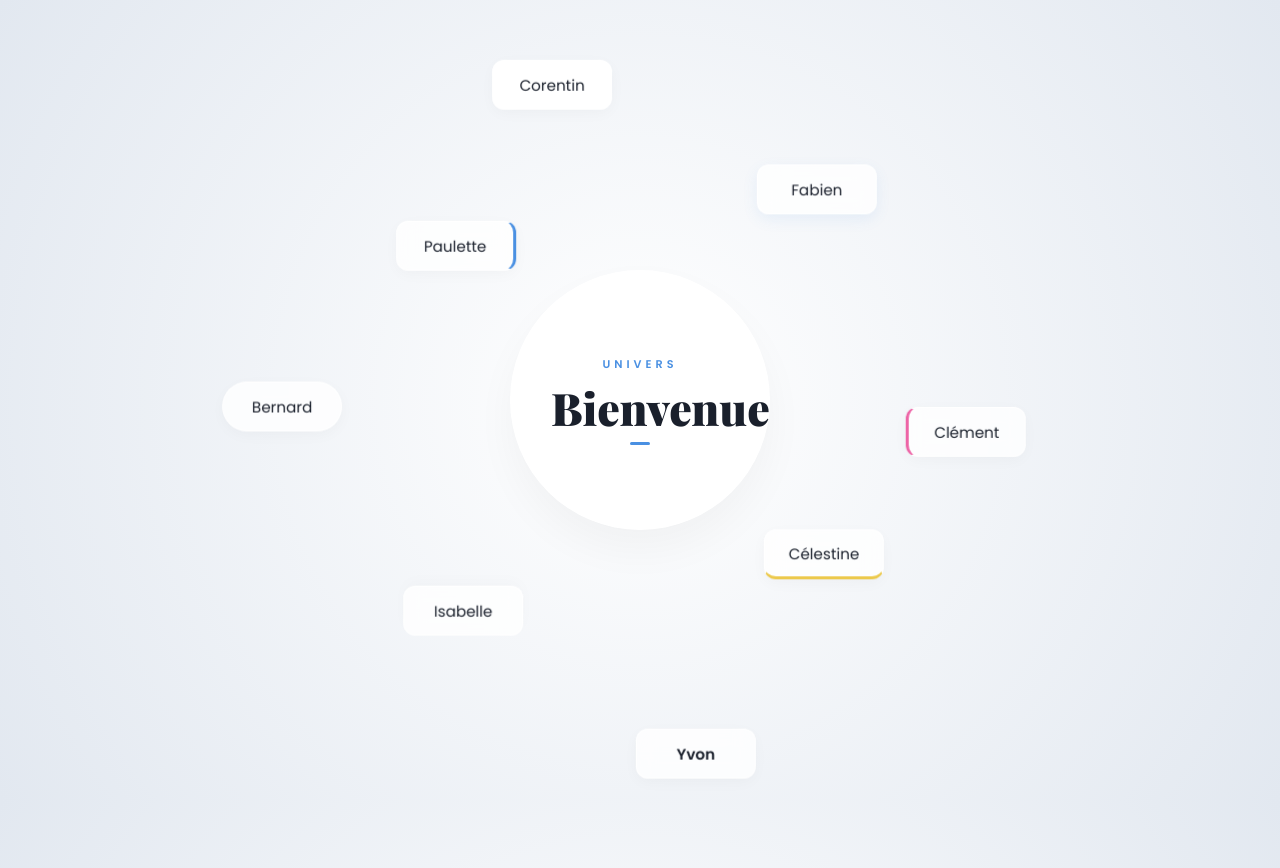
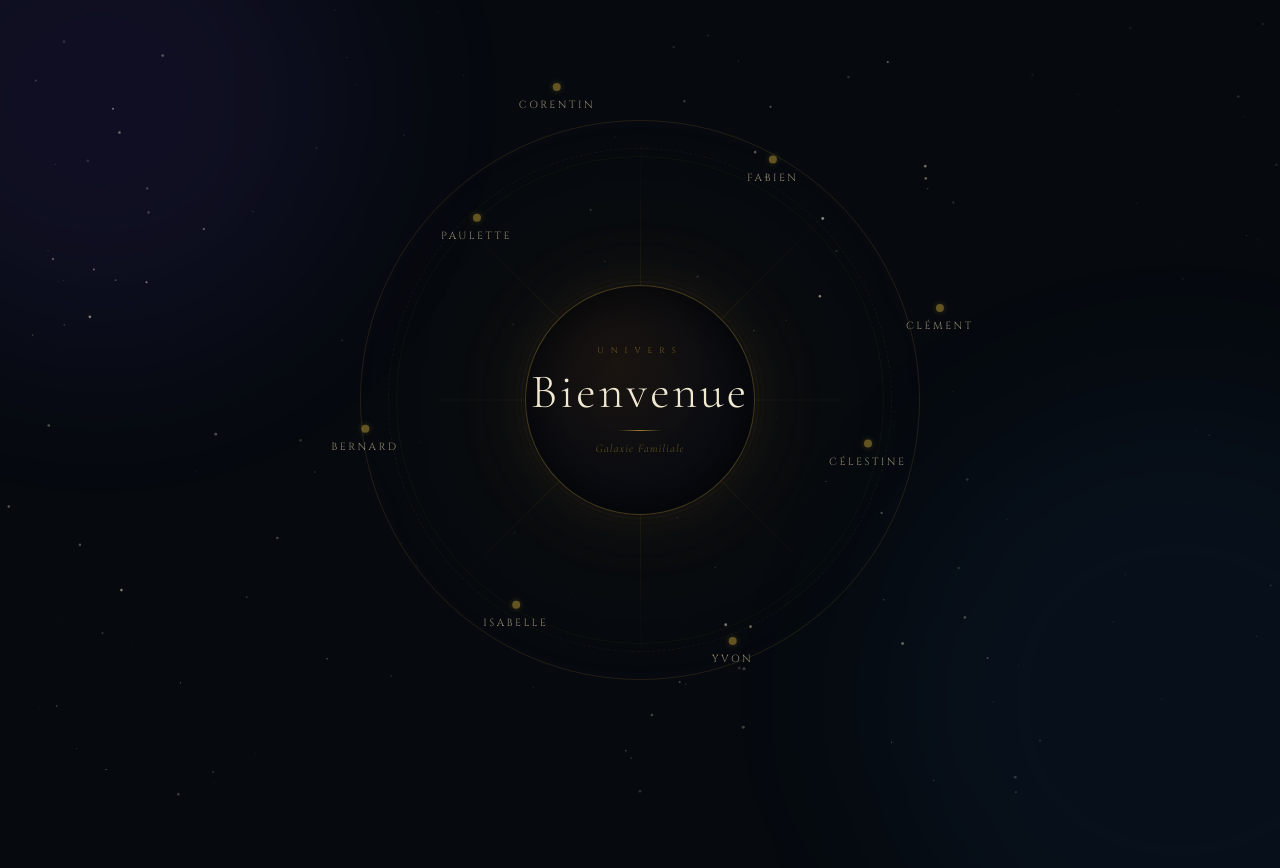
Before and after one commit to fabinus/gestionnaire, a plain HTML site: page index.html in a window 1280 px wide. After the commit the page ends 800 px from the top, so only its background shows below. Drawn offline with nearby package versions, Linux system fonts and the light colour scheme.

Commit message:
Update index.html

```diff
--- a/index.html
+++ b/index.html
@@ -3,170 +3,347 @@
 <head>
   <meta charset="UTF-8">
   <meta name="viewport" content="width=device-width, initial-scale=1.0">
-    <title>Bienvenue | Galaxie Familiale</title>
-    <link href="https://fonts.googleapis.com/css2?family=Playfair+Display:wght@700;900&family=Poppins:wght@300;400;600&display=swap" rel="stylesheet">
+  <title>Galaxie Familiale</title>
+  <link href="https://fonts.googleapis.com/css2?family=Cormorant+Garamond:ital,wght@0,300;0,400;0,600;1,300;1,400&family=Cinzel:wght@400;600&display=swap" rel="stylesheet">
   <style>
-        :root {
-            --bg: #f5f7fa;
-            --tile-bg: rgba(255, 255, 255, 0.8);
-            --accent: #4a90e2;
-            --text: #1a202c;
+    *, *::before, *::after { margin: 0; padding: 0; box-sizing: border-box; }
+
+    html, body {
+      width: 100%;
+      height: 100%;
+      overflow: hidden;
+      background: #060a0f;
     }
 
-        * { margin: 0; padding: 0; box-sizing: border-box; }
-
     body {
-            background: var(--bg);
-            background-image: radial-gradient(circle at 50% 50%, #ffffff 0%, #e2e8f0 100%);
-            font-family: 'Poppins', sans-serif;
-            height: 100vh;
       display: flex;
+      align-items: center;
       justify-content: center;
-            align-items: center;
-            overflow: hidden;
-            color: var(--text);
     }
 
-        /* --- CONTENEUR D'ORBITE --- */
-        .orbit-container {
-            position: relative;
-            width: 600px;
-            height: 600px;
-            display: flex;
-            justify-content: center;
-            align-items: center;
+    canvas#stars {
+      position: fixed;
+      inset: 0;
+      width: 100%;
+      height: 100%;
+      pointer-events: none;
+      z-index: 0;
     }
 
-        /* --- CŒUR CENTRAL --- */
-        .center-card {
+    .nebula {
+      position: fixed;
+      border-radius: 50%;
+      filter: blur(80px);
+      pointer-events: none;
+      z-index: 1;
+    }
+    .nebula-1 { width: 500px; height: 500px; background: rgba(100,60,200,0.10); top: -150px; left: -150px; }
+    .nebula-2 { width: 600px; height: 600px; background: rgba(30,100,180,0.07); bottom: -200px; right: -200px; }
+    .nebula-3 { width: 300px; height: 300px; background: rgba(200,140,20,0.06); top: 50%; left: 50%; transform: translate(-50%,-50%); }
+
+    .orbit-scene {
       position: relative;
-            z-index: 100;
-            text-align: center;
-            background: white;
-            padding: 40px;
+      z-index: 10;
+      width: 560px;
+      height: 560px;
+      display: flex;
+      align-items: center;
+      justify-content: center;
+    }
+
+    .orbit-ring {
+      position: absolute;
+      inset: 0;
       border-radius: 50%;
-            width: 260px;
-            height: 260px;
+      border: 1px solid rgba(212,175,55,0.13);
+    }
+    .orbit-ring::after {
+      content: '';
+      position: absolute;
+      inset: 35px;
+      border-radius: 50%;
+      border: 1px solid rgba(212,175,55,0.05);
+    }
+
+    .trail {
+      position: absolute;
+      inset: 28px;
+      border-radius: 50%;
+      border: 1px dashed rgba(212,175,55,0.07);
+      pointer-events: none;
+    }
+
+    .shine-line {
+      position: absolute;
+      top: 0;
+      left: 50%;
+      width: 1px;
+      height: 50%;
+      transform-origin: bottom center;
+      background: linear-gradient(to top, rgba(212,175,55,0.12), transparent);
+      pointer-events: none;
+    }
+
+    .core {
+      position: relative;
+      z-index: 50;
       display: flex;
       flex-direction: column;
+      align-items: center;
       justify-content: center;
-            box-shadow: 0 20px 40px rgba(0,0,0,0.04), inset 0 0 20px rgba(255,255,255,1);
-            border: 1px solid rgba(255,255,255,0.8);
+      width: 230px;
+      height: 230px;
+      border-radius: 50%;
+      background: radial-gradient(circle at 40% 35%, #1a1410 0%, #0a0c12 60%, #06070d 100%);
+      border: 1px solid rgba(212,175,55,0.28);
+      box-shadow:
+        0 0 60px rgba(212,175,55,0.07),
+        inset 0 0 50px rgba(0,0,0,0.7),
+        0 0 140px rgba(212,175,55,0.03);
+    }
+    .core::before {
+      content: '';
+      position: absolute;
+      inset: -5px;
+      border-radius: 50%;
+      border: 1px solid rgba(212,175,55,0.05);
+    }
+    .core::after {
+      content: '';
+      position: absolute;
+      inset: -10px;
+      border-radius: 50%;
+      border: 1px solid rgba(212,175,55,0.025);
     }
 
-        .center-card h1 {
-            font-family: 'Playfair Display', serif;
-            font-size: 2.8rem;
-            color: var(--text);
-            font-weight: 900;
-            margin: 5px 0;
+    .core-label {
+      font-family: 'Cinzel', serif;
+      font-size: 0.52rem;
+      letter-spacing: 7px;
+      color: rgba(212,175,55,0.45);
+      text-transform: uppercase;
+      margin-bottom: 12px;
+    }
+    .core-title {
+      font-family: 'Cormorant Garamond', serif;
+      font-size: 3rem;
+      font-weight: 300;
+      color: #f0e8d0;
+      line-height: 1;
+      letter-spacing: 3px;
+    }
+    .core-line {
+      width: 44px;
+      height: 1px;
+      background: linear-gradient(90deg, transparent, rgba(212,175,55,0.7), transparent);
+      margin-top: 14px;
+    }
+    .core-sub {
+      font-family: 'Cormorant Garamond', serif;
+      font-size: 0.72rem;
+      font-style: italic;
+      color: rgba(212,175,55,0.38);
+      margin-top: 10px;
+      letter-spacing: 1px;
     }
 
-        .center-card span {
-            font-size: 0.7rem;
-            letter-spacing: 4px;
-            color: var(--accent);
-            text-transform: uppercase;
-            font-weight: 600;
+    .orbit-wrap {
+      position: absolute;
+      inset: 0;
+      animation: spin 60s linear infinite;
     }
 
-        /* --- SYSTÈME ORBITAL --- */
-        .orbit-wrapper {
+    .node {
       position: absolute;
-            width: 100%;
-            height: 100%;
-            animation: rotate 45s linear infinite;
+      display: flex;
+      flex-direction: column;
+      align-items: center;
+      justify-content: center;
+      cursor: pointer;
+      animation: counter-spin 60s linear infinite;
+      transition: transform 0.4s cubic-bezier(0.34,1.56,0.64,1);
+    }
+    .node-dot {
+      width: 8px;
+      height: 8px;
+      border-radius: 50%;
+      background: rgba(212,175,55,0.45);
+      margin-bottom: 7px;
+      transition: all 0.4s ease;
+      box-shadow: 0 0 6px rgba(212,175,55,0.25);
+    }
+    .node-name {
+      font-family: 'Cinzel', serif;
+      font-size: 0.65rem;
+      font-weight: 400;
+      color: rgba(220,200,160,0.65);
+      letter-spacing: 2.5px;
+      text-transform: uppercase;
+      white-space: nowrap;
+      transition: all 0.4s ease;
     }
 
-        .tile {
-            position: absolute;
-            width: 120px;
-            height: 50px;
-            background: var(--tile-bg);
-            backdrop-filter: blur(10px);
-            -webkit-backdrop-filter: blur(10px);
-            border-radius: 12px;
-            display: flex;
-            justify-content: center;
-            align-items: center;
-            font-weight: 400;
-            font-size: 0.95rem;
-            cursor: pointer;
-            box-shadow: 0 4px 15px rgba(0,0,0,0.03);
-            border: 1px solid rgba(255,255,255,0.9);
-            transition: all 0.5s cubic-bezier(0.34, 1.56, 0.64, 1);
-            animation: counter-rotate 45s linear infinite;
+    .node:hover .node-dot {
+      background: #d4af37;
+      transform: scale(1.7);
+      box-shadow: 0 0 16px rgba(212,175,55,0.75);
+    }
+    .node:hover .node-name {
+      color: #f0e8d0;
+      text-shadow: 0 0 18px rgba(212,175,55,0.5);
+    }
+    .node.active .node-dot {
+      background: #ffd700;
+      transform: scale(2.2);
+      box-shadow: 0 0 28px rgba(255,215,0,0.95);
+    }
+    .node.active .node-name {
+      color: #ffd700;
+      text-shadow: 0 0 28px rgba(255,215,0,0.75);
+      font-size: 0.72rem;
     }
 
-        /* Styles spécifiques discrets */
-        .t1 { top: 0%; left: 50%; translate: -50% 0; box-shadow: 0 5px 15px rgba(74, 144, 226, 0.1); }
-        .t2 { top: 15%; left: 85%; border-left: 3px solid #ed64a6; }
-        .t3 { top: 50%; left: 100%; translate: -100% -50%; border-bottom: 3px solid #ecc94b; }
-        .t4 { top: 85%; left: 85%; font-weight: 600; }
-        .t5 { top: 100%; left: 50%; translate: -50% -100%; box-shadow: 0 -5px 15px rgba(0,0,0,0.02); }
-        .t6 { top: 85%; left: 15%; translate: -100% 0; border-radius: 30px; }
-        .t7 { top: 50%; left: 0%; translate: 0 -50%; border-right: 3px solid #4a90e2; }
-        .t8 { top: 15%; left: 15%; translate: -100% 0; background: rgba(255,255,255,0.95); }
+    .n1 { top: 0%;   left: 50%; translate: -50% 0; }
+    .n2 { top: 8%;   left: 83%; }
+    .n3 { top: 38%;  left: 97%; translate: -100% -50%; }
+    .n4 { top: 78%;  left: 83%; }
+    .n5 { top: 97%;  left: 50%; translate: -50% -100%; }
+    .n6 { top: 78%;  left: 17%; translate: -100% 0; }
+    .n7 { top: 38%;  left: 3%;  translate: 0 -50%; }
+    .n8 { top: 8%;   left: 17%; translate: -100% 0; }
 
-        /* Interactions */
-        .tile:hover {
-            background: white;
-            transform: scale(1.1);
-            box-shadow: 0 10px 30px rgba(0,0,0,0.08);
+    #tooltip {
+      position: fixed;
+      bottom: 40px;
+      left: 50%;
+      transform: translateX(-50%);
+      font-family: 'Cormorant Garamond', serif;
+      font-style: italic;
+      font-size: 1rem;
+      color: rgba(212,175,55,0.55);
+      letter-spacing: 1.5px;
+      opacity: 0;
+      transition: opacity 0.6s ease;
+      pointer-events: none;
+      z-index: 100;
+      white-space: nowrap;
     }
+    #tooltip.show { opacity: 1; }
 
-        .tile.active {
-            transform: scale(2.2) !important;
-            z-index: 500;
-            background: #1a202c;
-            color: white;
-            box-shadow: 0 30px 60px rgba(0,0,0,0.3);
-            font-weight: 600;
-        }
-
-        @keyframes rotate { from { transform: rotate(0deg); } to { transform: rotate(360deg); } }
-        @keyframes counter-rotate { from { transform: rotate(0deg); } to { transform: rotate(-360deg); } }
-
-        /* Pause au survol */
-        .orbit-wrapper:hover, .orbit-wrapper:hover .tile {
+    .orbit-wrap:hover,
+    .orbit-wrap:hover .node {
       animation-play-state: paused;
     }
 
-        @media (max-width: 700px) {
-            .orbit-container { transform: scale(0.6); }
+    @keyframes spin         { from { transform: rotate(0deg); }   to { transform: rotate(360deg); } }
+    @keyframes counter-spin { from { transform: rotate(0deg); }   to { transform: rotate(-360deg); } }
+
+    @media (max-width: 640px) {
+      .orbit-scene { transform: scale(0.62); }
+    }
+    @media (max-width: 400px) {
+      .orbit-scene { transform: scale(0.48); }
     }
   </style>
 </head>
 <body>
 
-    <div class="orbit-container">
-        <!-- Cœur de l'univers -->
-        <div class="center-card">
-            <span>Univers</span>
-            <h1>Bienvenue</h1>
-            <div style="width: 20px; height: 3px; background: var(--accent); margin: 0 auto; border-radius: 10px;"></div>
+  <canvas id="stars"></canvas>
+  <div class="nebula nebula-1"></div>
+  <div class="nebula nebula-2"></div>
+  <div class="nebula nebula-3"></div>
+
+  <div class="orbit-scene">
+    <div class="orbit-ring"></div>
+    <div class="trail"></div>
+
+    <div class="shine-line" style="transform:rotate(0deg)"></div>
+    <div class="shine-line" style="transform:rotate(45deg)"></div>
+    <div class="shine-line" style="transform:rotate(90deg)"></div>
+    <div class="shine-line" style="transform:rotate(135deg)"></div>
+    <div class="shine-line" style="transform:rotate(180deg)"></div>
+    <div class="shine-line" style="transform:rotate(225deg)"></div>
+    <div class="shine-line" style="transform:rotate(270deg)"></div>
+    <div class="shine-line" style="transform:rotate(315deg)"></div>
+
+    <div class="core">
+      <span class="core-label">Univers</span>
+      <span class="core-title">Bienvenue</span>
+      <div class="core-line"></div>
+      <span class="core-sub">Galaxie Familiale</span>
     </div>
 
-        <!-- Système orbital -->
-        <div class="orbit-wrapper">
-            <div class="tile t1" onclick="toggleActive(this)">Fabien</div>
-            <div class="tile t2" onclick="toggleActive(this)">Clément</div>
-            <div class="tile t3" onclick="toggleActive(this)">Célestine</div>
-            <div class="tile t4" onclick="toggleActive(this)">Yvon</div>
-            <div class="tile t5" onclick="toggleActive(this)">Isabelle</div>
-            <div class="tile t6" onclick="toggleActive(this)">Bernard</div>
-            <div class="tile t7" onclick="toggleActive(this)">Paulette</div>
-            <div class="tile t8" onclick="toggleActive(this)">Corentin</div>
+    <div class="orbit-wrap" id="orbitWrap">
+      <div class="node n1" onclick="activate(this,'Fabien')">    <div class="node-dot"></div><span class="node-name">Fabien</span></div>
+      <div class="node n2" onclick="activate(this,'Clément')">   <div class="node-dot"></div><span class="node-name">Clément</span></div>
+      <div class="node n3" onclick="activate(this,'Célestine')"> <div class="node-dot"></div><span class="node-name">Célestine</span></div>
+      <div class="node n4" onclick="activate(this,'Yvon')">      <div class="node-dot"></div><span class="node-name">Yvon</span></div>
+      <div class="node n5" onclick="activate(this,'Isabelle')">  <div class="node-dot"></div><span class="node-name">Isabelle</span></div>
+      <div class="node n6" onclick="activate(this,'Bernard')">   <div class="node-dot"></div><span class="node-name">Bernard</span></div>
+      <div class="node n7" onclick="activate(this,'Paulette')">  <div class="node-dot"></div><span class="node-name">Paulette</span></div>
+      <div class="node n8" onclick="activate(this,'Corentin')">  <div class="node-dot"></div><span class="node-name">Corentin</span></div>
     </div>
   </div>
 
+  <div id="tooltip"></div>
+
   <script>
-        function toggleActive(el) {
-            if(el.classList.contains('active')) {
+    const canvas = document.getElementById('stars');
+    const ctx = canvas.getContext('2d');
+
+    function resizeCanvas() {
+      canvas.width  = window.innerWidth;
+      canvas.height = window.innerHeight;
+    }
+    resizeCanvas();
+    window.addEventListener('resize', resizeCanvas);
+
+    const stars = Array.from({ length: 180 }, () => ({
+      x:     Math.random(),
+      y:     Math.random(),
+      r:     Math.random() * 1.3 + 0.2,
+      o:     Math.random() * 0.55 + 0.08,
+      speed: Math.random() * 0.3 + 0.04
+    }));
+
+    let t = 0;
+    function drawStars() {
+      ctx.clearRect(0, 0, canvas.width, canvas.height);
+      t += 0.005;
+      stars.forEach(s => {
+        const op = s.o * (0.55 + 0.45 * Math.sin(t * s.speed + s.x * 12));
+        ctx.beginPath();
+        ctx.arc(s.x * canvas.width, s.y * canvas.height, s.r, 0, Math.PI * 2);
+        ctx.fillStyle = `rgba(220,210,185,${op})`;
+        ctx.fill();
+      });
+      requestAnimationFrame(drawStars);
+    }
+    drawStars();
+
+    const msgs = {
+      'Fabien':    'Une étoile de la constellation familiale',
+      'Clément':   'Lumière brillante dans notre galaxie',
+      'Célestine': 'Astre précieux et singulier',
+      'Yvon':      'Pilier de notre univers',
+      'Isabelle':  'Éclat doux et chaleureux',
+      'Bernard':   'Force tranquille et fidèle',
+      'Paulette':  'Flamme douce et ancienne',
+      'Corentin':  'Nouvelle étoile en formation'
+    };
+
+    const tip = document.getElementById('tooltip');
+
+    function activate(el, name) {
+      const nodes = document.querySelectorAll('.node');
+      if (el.classList.contains('active')) {
         el.classList.remove('active');
+        tip.classList.remove('show');
       } else {
-                document.querySelectorAll('.tile').forEach(t => t.classList.remove('active'));
+        nodes.forEach(n => n.classList.remove('active'));
         el.classList.add('active');
+        tip.textContent = msgs[name] || '';
+        tip.classList.add('show');
       }
     }
   </script>
```
Lines whose indentation alone changed are shown as unchanged.
